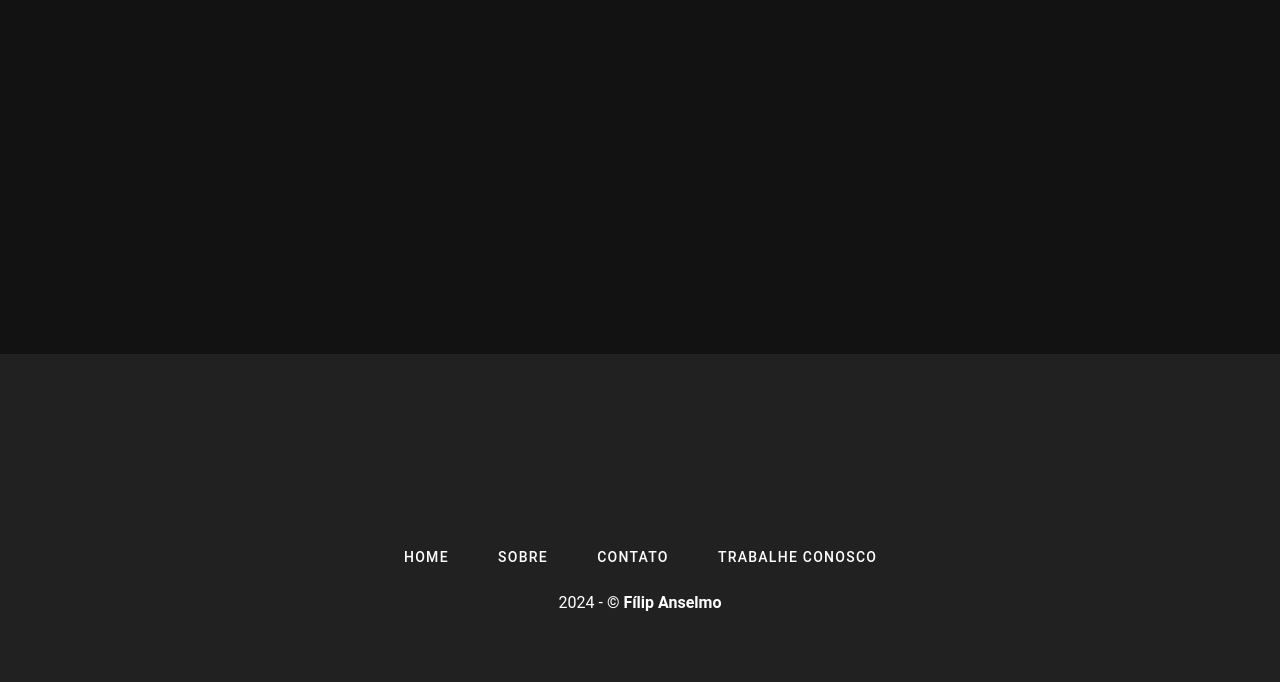
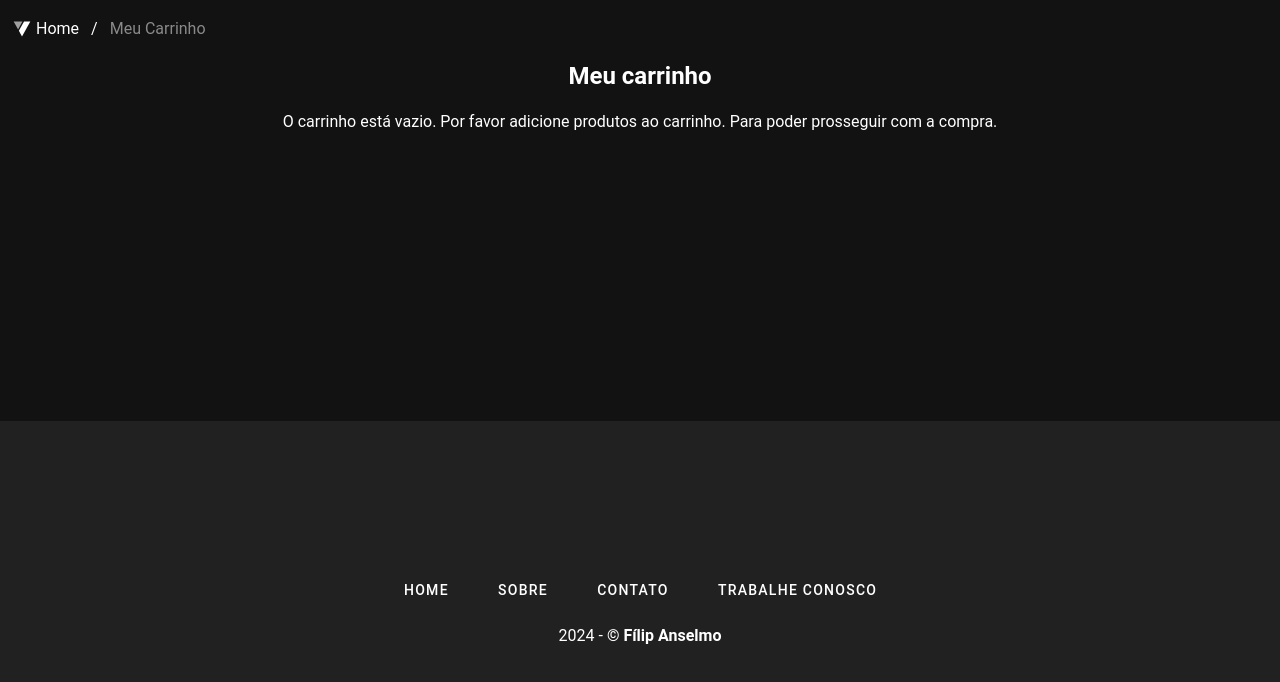
Before and after one commit to filipanselmo11/minha-loja-vuetify, a Vue app: page /meu-carrinho in a window 1280 px wide. Shown: the top 682 px of the page. Built offline with nearby package versions, Linux system fonts and the light colour scheme.

Commit message:
feat: Add page do carrinho e arrumando alguns componentes

```diff
--- a/src/components/CarrosselComponent.vue
+++ b/src/components/CarrosselComponent.vue
@@ -1,6 +1,6 @@
 <script lang="ts" setup>
 const props = defineProps<{
-  slides: object
+  slides: any
 }>();
 </script>
 
--- a/src/components/NavbarComponent.vue
+++ b/src/components/NavbarComponent.vue
@@ -1,6 +1,13 @@
 <script lang="ts" setup>
-import { ref } from 'vue';
 import { useRouter } from 'vue-router';
+
+defineProps<{
+  valueProd?: any,
+  loading?: boolean,
+}>();
+
+defineEmits(['goCarrinho', 'update:valueProd', 'onClick']);
+
 const items = [
   { id: 1, titulo: 'Manaus-AM' },
   { id: 2, titulo: 'Parintins-AM' },
@@ -8,20 +15,20 @@ const items = [
   { id: 4, titulo: 'Barcelos-AM' },
   { id: 5, titulo: 'São Gabriel da Cachoeira-AM' },
 ];
-const loading = ref(false);
-const loaded = ref(false);
+// const loading = ref(false);
+// const loaded = ref(false);
 
-const onClick = () => {
-  loading.value = true;
-  setTimeout(() => {
-    loading.value = false;
-    loaded.value = true;
-  }, 2000);
-}
+// const onClick = () => {
+//   loading.value = true;
+//   setTimeout(() => {
+//     loading.value = false;
+//     loaded.value = true;
+//   }, 2000);
+// }
 
-const goCarrrinho = () => {
-  console.log('Ir para página de carrinho de compras');
-}
+// const goCarrrinho = () => {
+//   console.log('Ir para página de carrinho de compras');
+// }
 
 
 const router = useRouter();
@@ -71,8 +78,9 @@ const goHome = () => {
       <v-app-bar-title>
         <v-btn @click="goHome" variant="text">Minha Loja</v-btn>
       </v-app-bar-title>
-      <v-btn @click="goCarrrinho" icon="mdi mdi-cart-outline"></v-btn>
+      <v-btn @click="$emit('goCarrinho', $event)" icon="mdi mdi-cart-outline"></v-btn>
         <v-text-field
+        :model-value="valueProd"
         class="pa-4 mr-8"
         max-width="400"
         :loading="loading"
@@ -82,7 +90,8 @@ const goHome = () => {
         variant="solo"
         hide-details
         single-line
-        @click:append-inner="onClick">
+        @click:append-inner="$emit('onClick', $event)"
+        @update:model-value="$emit('update:valueProd', $event)">
       </v-text-field>
     </v-app-bar>
   </div>
--- a/src/pages/Cadastro.vue
+++ b/src/pages/Cadastro.vue
@@ -12,7 +12,7 @@ const items = [
   {
     title: 'Home',
     disabled: false,
-    href: '',
+    href: '/',
     goHome: () => console.log('HOME')
   },
   {
--- /dev/null
+++ b/src/pages/Carrinho.vue
@@ -0,0 +1,34 @@
+<script lang='ts' setup>
+import BreadCumbComponent from '@/components/BreadCumbComponent.vue';
+
+const items = [
+  {
+    title: 'Home',
+    disabled: false,
+    href: '/'
+  },
+  {
+    title: 'Meu Carrinho',
+    disabled: true,
+    href: '/meu-carrinho'
+  }
+];
+</script>
+
+<template>
+  <div class="d-flex justify-start">
+    <BreadCumbComponent :items="items" />
+  </div>
+  <section id="carrinho">
+    <div class="d-flex justify-center">
+      <h2>Meu carrinho</h2>
+    </div>
+    <div class="d-flex justify-center mt-4">
+      <span>
+        O carrinho está vazio.
+        Por favor adicione produtos ao carrinho.
+        Para poder prosseguir com a compra.
+      </span>
+    </div>
+  </section>
+</template>
--- a/src/pages/Home.vue
+++ b/src/pages/Home.vue
@@ -7,10 +7,8 @@ import CarrosselComponent from '../components/CarrosselComponent.vue';
 import CardComponent from '../components/CardComponent.vue';
 import LoadComponent from '../components/LoadComponent.vue';
 import NavbarComponent from '@/components/NavbarComponent.vue';
-// import { useRouter } from 'vue-router';
+import { useRouter } from 'vue-router';
 // import { useRootStore } from '@/stores/RootStore';
-
-// const router = useRouter();
 
 const friosList = [
   { id: 1, titulo: 'Ave'},
@@ -56,9 +54,14 @@ const slides = [
   { id: 1, image: 'https://img.freepik.com/vetores-gratis/modelo-de-banner-de-venda-horizontal_23-2148897327.jpg?w=1380&t=st=1718119450~exp=1718120050~hmac=34af233e7a1454be2b3a2679739b645168d1edb1189eae55dc6ee20ca668bded' },
   { id: 2, image: 'https://img.freepik.com/psd-gratuitas/modelo-de-banner-com-compras-online_23-2148545459.jpg?w=1380&t=st=1718119714~exp=1718120314~hmac=e77201ce64dd20c4c656e7805a06db152a36620e7038498aa8c03b6879517db5' },
   { id: 3, image: 'https://img.freepik.com/psd-gratuitas/banner-de-midia-social-semana-do-consumidor-com-20-de-desconto_621600-2.jpg?t=st=1718119638~exp=1718120238~hmac=3543f180571de554ae1a874a7de1361f0e8ca1771348c75a71d2752f83f843d8' },
+  { id: 4, image: 'https://img.freepik.com/vetores-gratis/modelo-de-banner-de-venda-horizontal_23-2148897329.jpg?w=1380&t=st=1718807269~exp=1718807869~hmac=e17168932fed08046137fc39ae5eea0b120f27b7ed4815e8af376701051ebc83' }
 ];
 
 const dialog = ref(false);
+const valueProd = ref('');
+const loading = ref(false);
+
+const router = useRouter();
 
 const openDialog = () => {
   dialog.value = true;
@@ -78,10 +81,22 @@ onMounted(() => {
   // rootStore.getRoot();
 });
 
+const onClick = () => {
+  console.log('CLICKED');
+}
+
+const goCarrinho = () => {
+  router.push('/meu-carrinho');
+}
 </script>
 
 <template>
-  <NavbarComponent/>
+  <NavbarComponent
+    :value-prod="valueProd"
+    :loading="loading"
+    @on-click="onClick"
+    @go-carrinho="goCarrinho"
+  />
   <section id="opcoes" class="d-flex pa-2 mt-2.5">
     <div class="mr-2">
       <MenuComponent text-btn="Frios" :options-list="friosList"/>
--- a/src/pages/Login.vue
+++ b/src/pages/Login.vue
@@ -7,7 +7,7 @@ const items = [
   {
     title: 'Home',
     disabled: false,
-    href: '',
+    href: '/',
   },
   {
     title: 'Login',
--- a/src/router/index.ts
+++ b/src/router/index.ts
@@ -10,6 +10,7 @@ import Home from '../pages/Home.vue';
 import Aves from '../pages/Frios/Aves.vue';
 import Login from '../pages/Login.vue';
 import Cadastro from '../pages/Cadastro.vue';
+import Carrinho from '@/pages/Carrinho.vue';
 
 const routes = [
   {
@@ -32,6 +33,10 @@ const routes = [
   {
     path: '/cadastro',
     component: Cadastro
+  },
+  {
+    path: '/meu-carrinho',
+    component: Carrinho
   }
 ];
 
--- a/typed-router.d.ts
+++ b/typed-router.d.ts
@@ -19,6 +19,7 @@ declare module 'vue-router/auto-routes' {
    */
   export interface RouteNamedMap {
     '/Cadastro': RouteRecordInfo<'/Cadastro', '/Cadastro', Record<never, never>, Record<never, never>>,
+    '/Carrinho': RouteRecordInfo<'/Carrinho', '/Carrinho', Record<never, never>, Record<never, never>>,
     '/Frios/Aves': RouteRecordInfo<'/Frios/Aves', '/Frios/Aves', Record<never, never>, Record<never, never>>,
     '/Home': RouteRecordInfo<'/Home', '/Home', Record<never, never>, Record<never, never>>,
     '/Login': RouteRecordInfo<'/Login', '/Login', Record<never, never>, Record<never, never>>,
```
